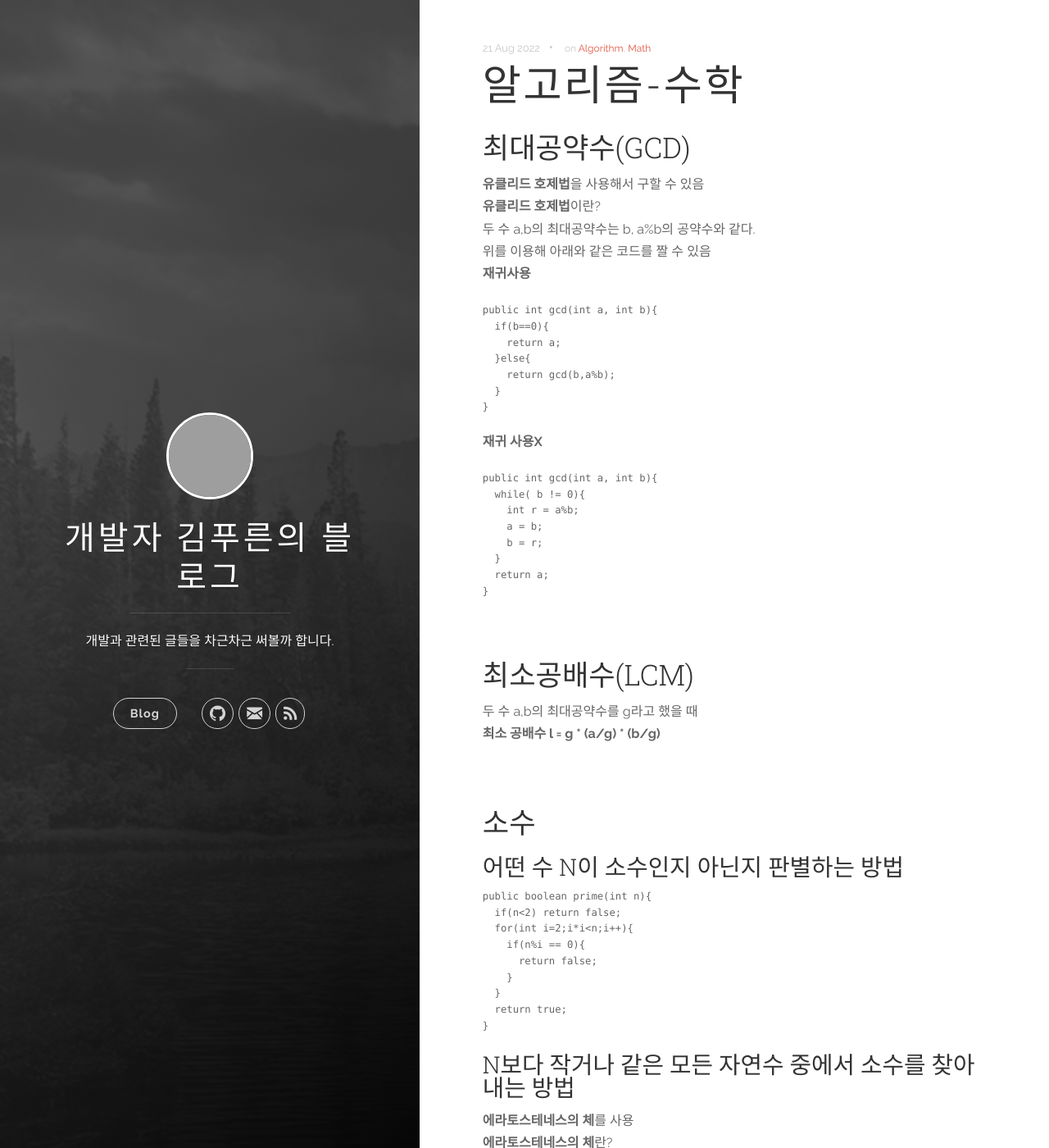
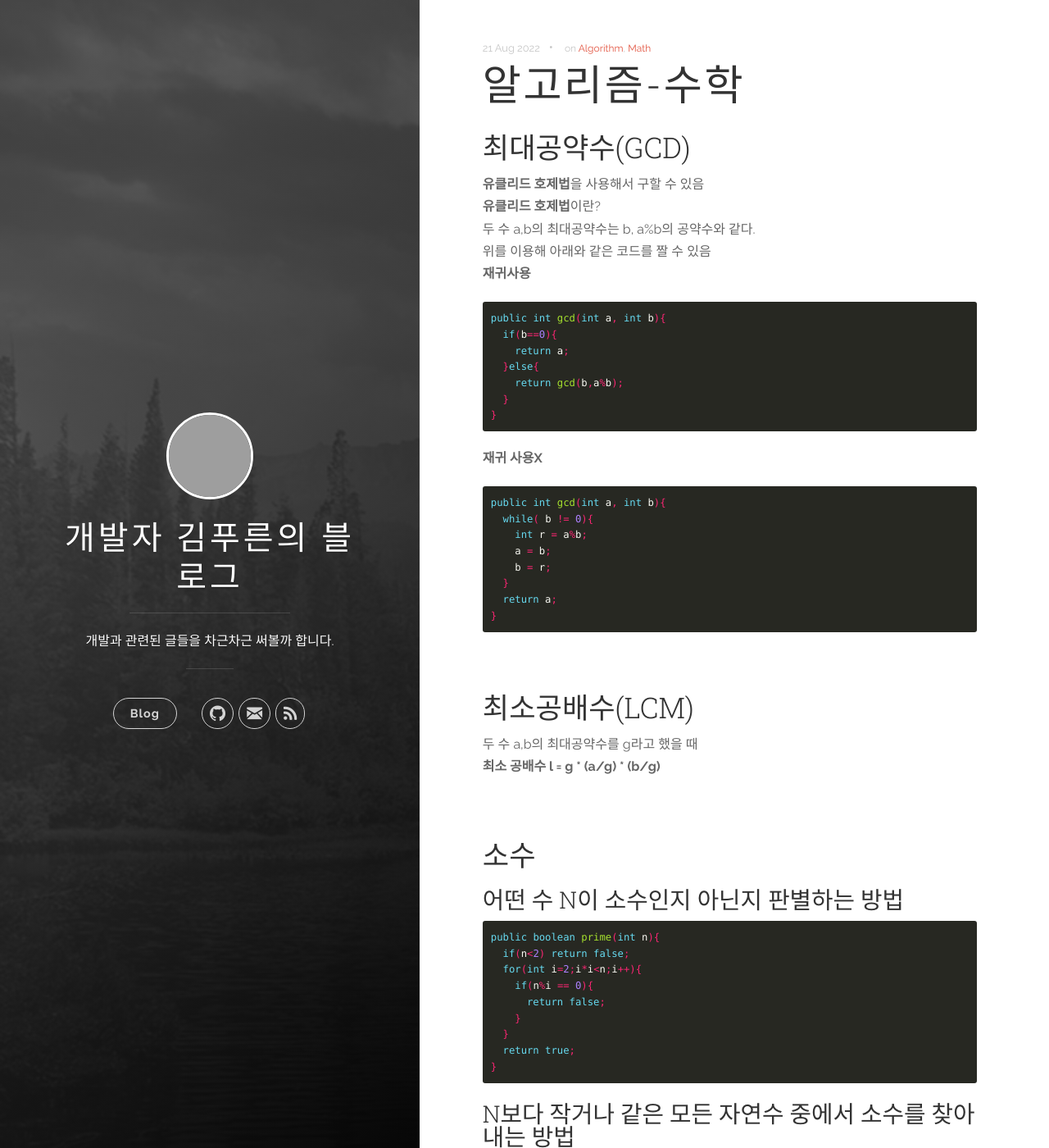
Before and after one commit to PR-Kim/pr-kim.github.io, a Jekyll site: the page built from _posts/2022-08-21-Algorithm-Math.markdown, in a window 1280 px wide and 1400 px high. Shown: the whole window at 82% size. Built offline with Jekyll 4.4.1, drawn with Linux system fonts in a browser that asks for light colours; grey boxes are pictures that could not be loaded.

Commit message:
post update

````diff
--- a/_posts/2022-08-21-Algorithm-Math.markdown
+++ b/_posts/2022-08-21-Algorithm-Math.markdown
@@ -11,7 +11,7 @@ tags: [Algorithm, Math]
 두 수 a,b의 최대공약수는 b, a%b의 공약수와 같다.
 위를 이용해 아래와 같은 코드를 짤 수 있음
 **재귀사용**
-```JAVA
+```java
 public int gcd(int a, int b){
   if(b==0){
     return a;
@@ -21,7 +21,7 @@ public int gcd(int a, int b){
 }
 ```
 **재귀 사용X**
-```JAVA
+```java
 public int gcd(int a, int b){
   while( b != 0){
     int r = a%b;
@@ -42,7 +42,7 @@ public int gcd(int a, int b){
 
 ## 소수
 ### 어떤 수 N이 소수인지 아닌지 판별하는 방법
-```JAVA
+```java
 public boolean prime(int n){
   if(n<2) return false;
   for(int i=2;i*i<n;i++){
````
